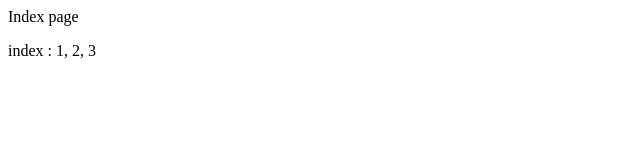
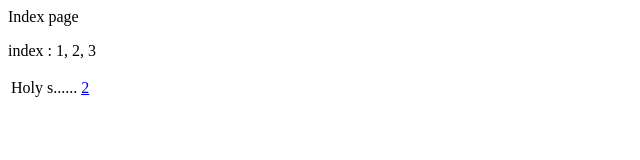
Before and after one commit to flavaruges/projectsexamples, a plain HTML site: page index.html in a window 1280 px wide. Shown: the full height of the page, 0-640 px from the left. Drawn offline with Linux system fonts and the light colour scheme.

Commit message:
new version of index

```diff
--- a/index.html
+++ b/index.html
@@ -7,5 +7,17 @@
 		<div>
 			<p> index : 1, 2, 3</p>
 		</div>
+		<table>
+			<tr>
+				<td>
+					<div> Holy s......
+					</div>
+				</td>
+				<td>
+					<div> <a href="........">2</a>
+					</div>
+				</td>
+				</tr>
+		</table>
 	</body>
 </HTML>
```
